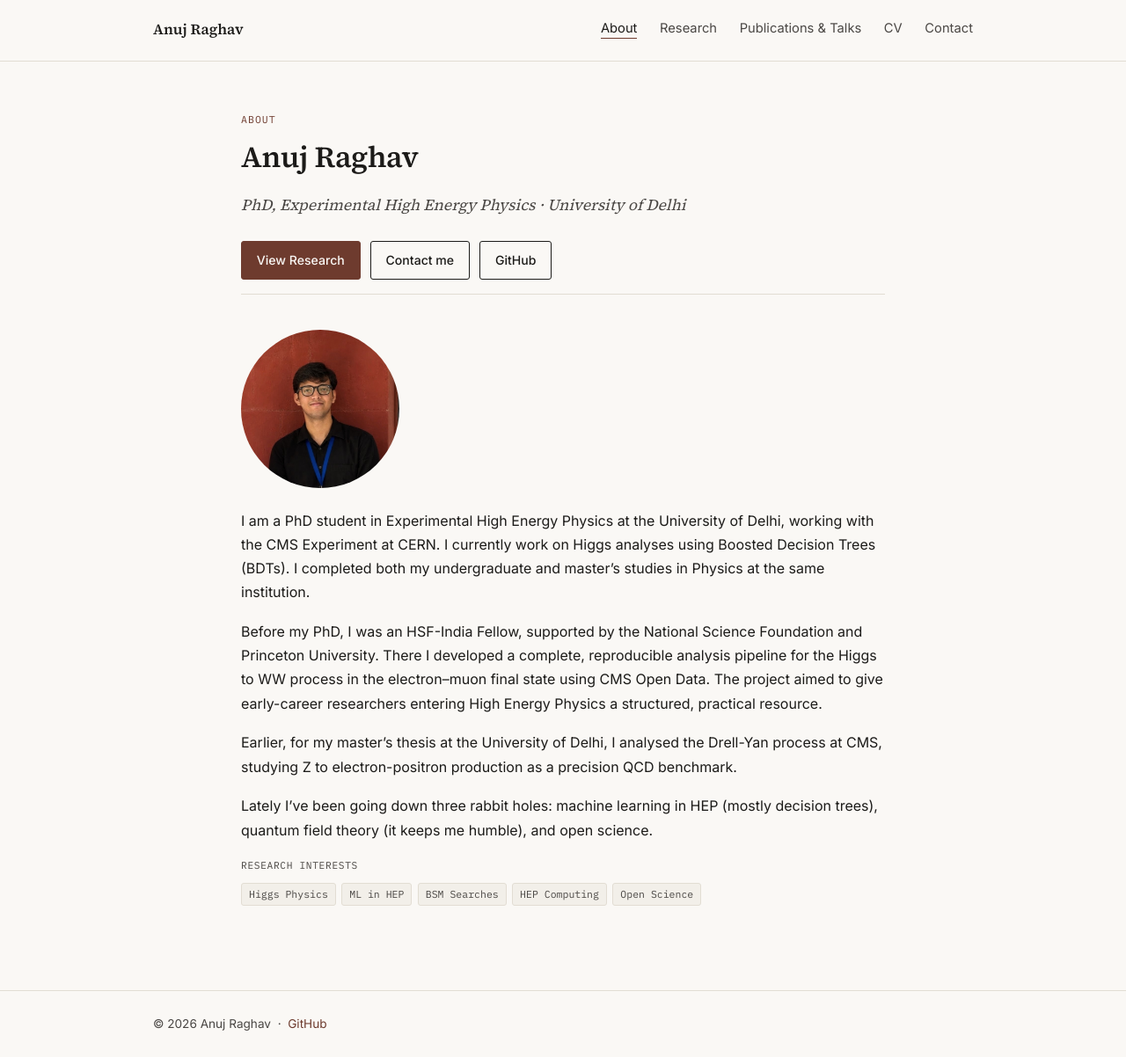
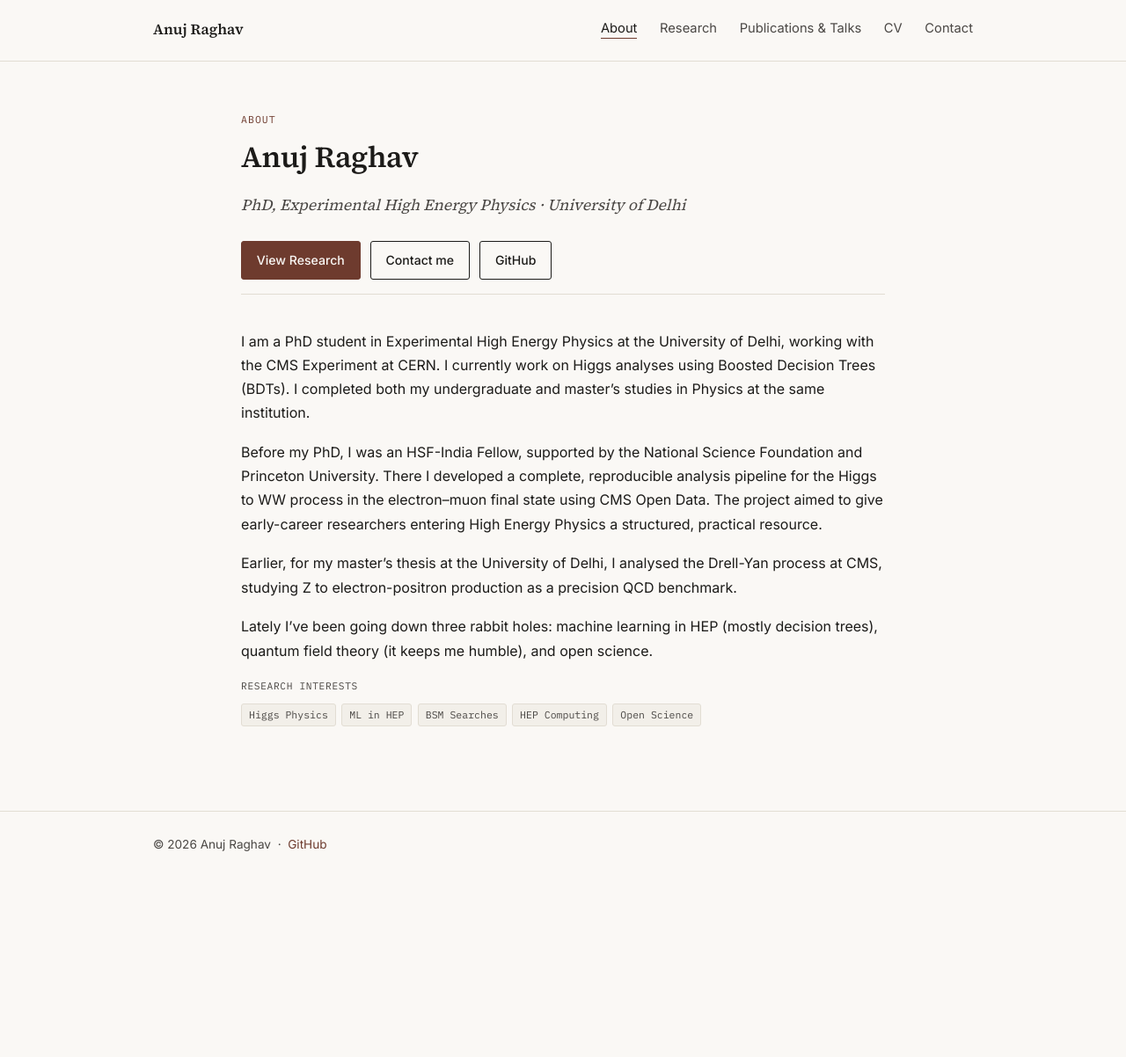
Before and after one commit to anrghv/anrghv.github.io, a Jekyll site: the page built from index.md, in a window 1280 px wide. Shown: the whole page at 88% size. Built offline with Jekyll 4.4.1, drawn with Linux system fonts in a browser that asks for light colours; after the commit the page ends 998 px from its top, so only the background shows below that.

Commit message:
Comment out image tag in index.md for future reference

```diff
--- a/index.md
+++ b/index.md
@@ -27,7 +27,7 @@ interests:
   - HEP Computing
   - Open Science
 ---
-<img src="/Images/image.jpeg" alt="Anuj Raghav" style="width:180px;height:180px;object-fit:cover;border-radius:50%;display:block;margin-bottom:1.5rem;">
+<!-- <img src="/Images/image.jpeg" alt="Anuj Raghav" style="width:180px;height:180px;object-fit:cover;border-radius:50%;display:block;margin-bottom:1.5rem;"> -->
 
 I am a PhD student in Experimental High Energy Physics at the University of Delhi, working with the CMS Experiment at CERN. I currently work on Higgs analyses using Boosted Decision Trees (BDTs). I completed both my undergraduate and master's studies in Physics at the same institution.
 
```
